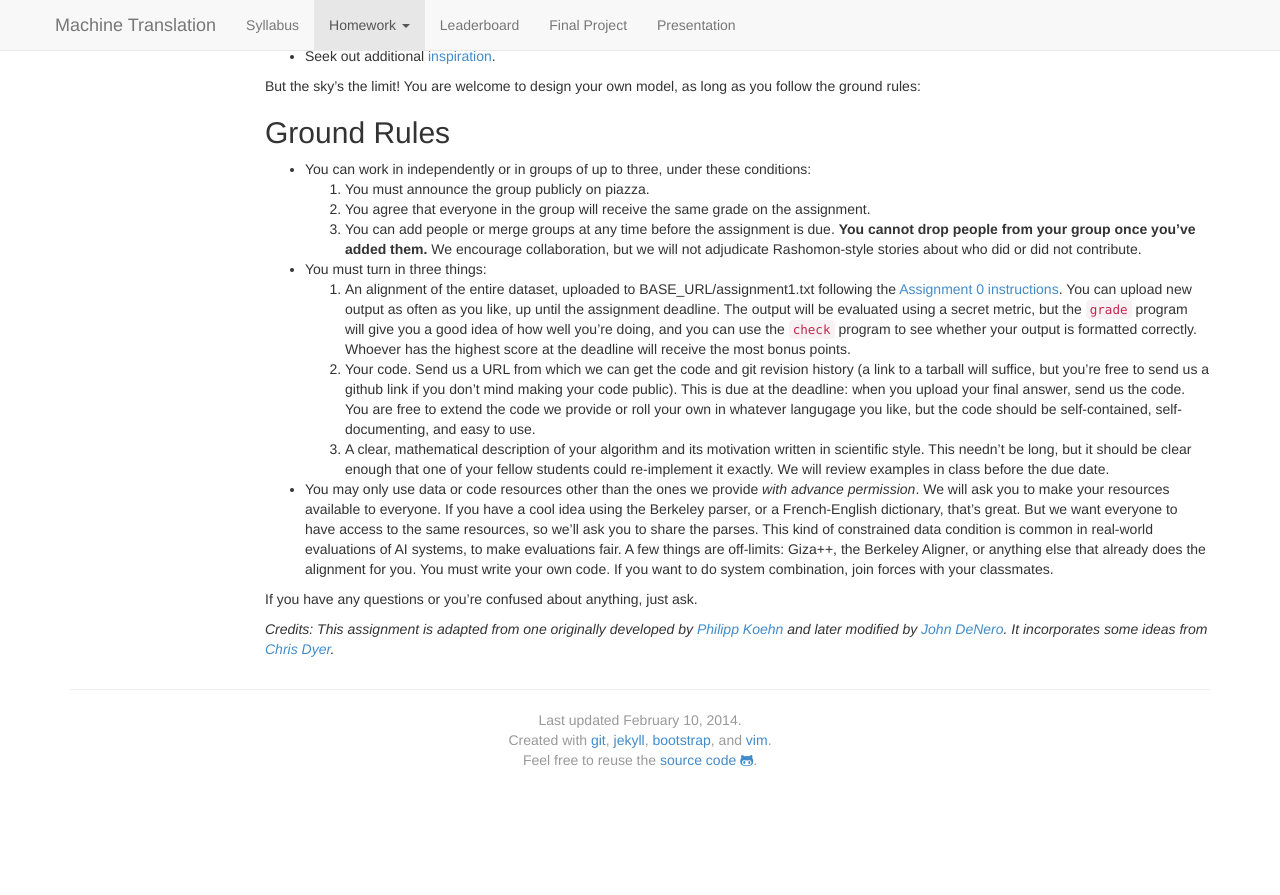
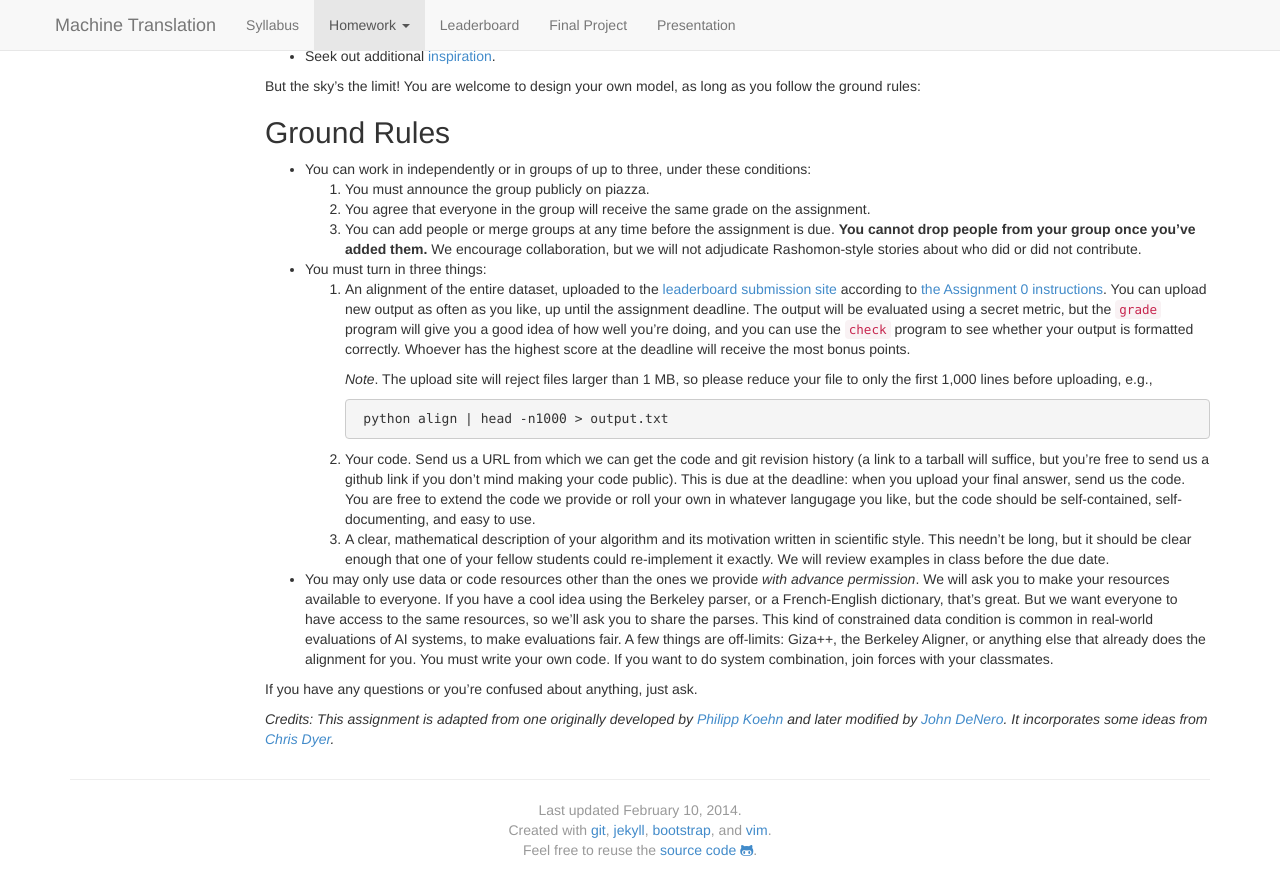
Before and after one commit to mt-class/jhu, a Jekyll site: the page built from hw1.md, in a window 1280 px wide and 900 px high, scrolled down 1752 px. Shown: the top 895 px of the window. Built offline with Jekyll 4.4.1, drawn with Linux system fonts in a browser that asks for light colours; nearby versions of some CDN libraries; formulas are drawn with MathJax 3; before the commit the page ends 2562 px from its top, so only the background shows below that.

Commit message:
Updated upload instructions

```diff
--- a/hw1.md
+++ b/hw1.md
@@ -165,13 +165,17 @@ Ground Rules
   We encourage collaboration, but we will not adjudicate Rashomon-style
   stories about who did or did not contribute.
 * You must turn in three things:
-  1. An alignment of the entire dataset, uploaded to BASE_URL/assignment1.txt
-     following the <a href="assignment0.html">Assignment 0 instructions</a>. You can upload new output as often
+  1. An alignment of the entire dataset, uploaded to the [leaderboard submission site](jhumtclass.appspot.com) according to <a href="assignment0.html">the Assignment 0 instructions</a>. You can upload new output as often
      as you like, up until the assignment deadline. The output will be evaluated
      using a secret metric, but the `grade` program will give you a good
      idea of how well you're doing, and you can use the `check` program
      to see whether your output is formatted correctly. Whoever has
      the highest score at the deadline will receive the most bonus points.
+
+     *Note*. The upload site will reject files larger than 1 MB, so please reduce your file to only the first 1,000 lines before uploading, e.g.,
+
+          python align | head -n1000 > output.txt
+
   1. Your code. Send us a URL from which we can get the code and git revision
      history (a link to a tarball will suffice, but you're free to send us a
      github link if you don't mind making your code public). This is due at the
```
